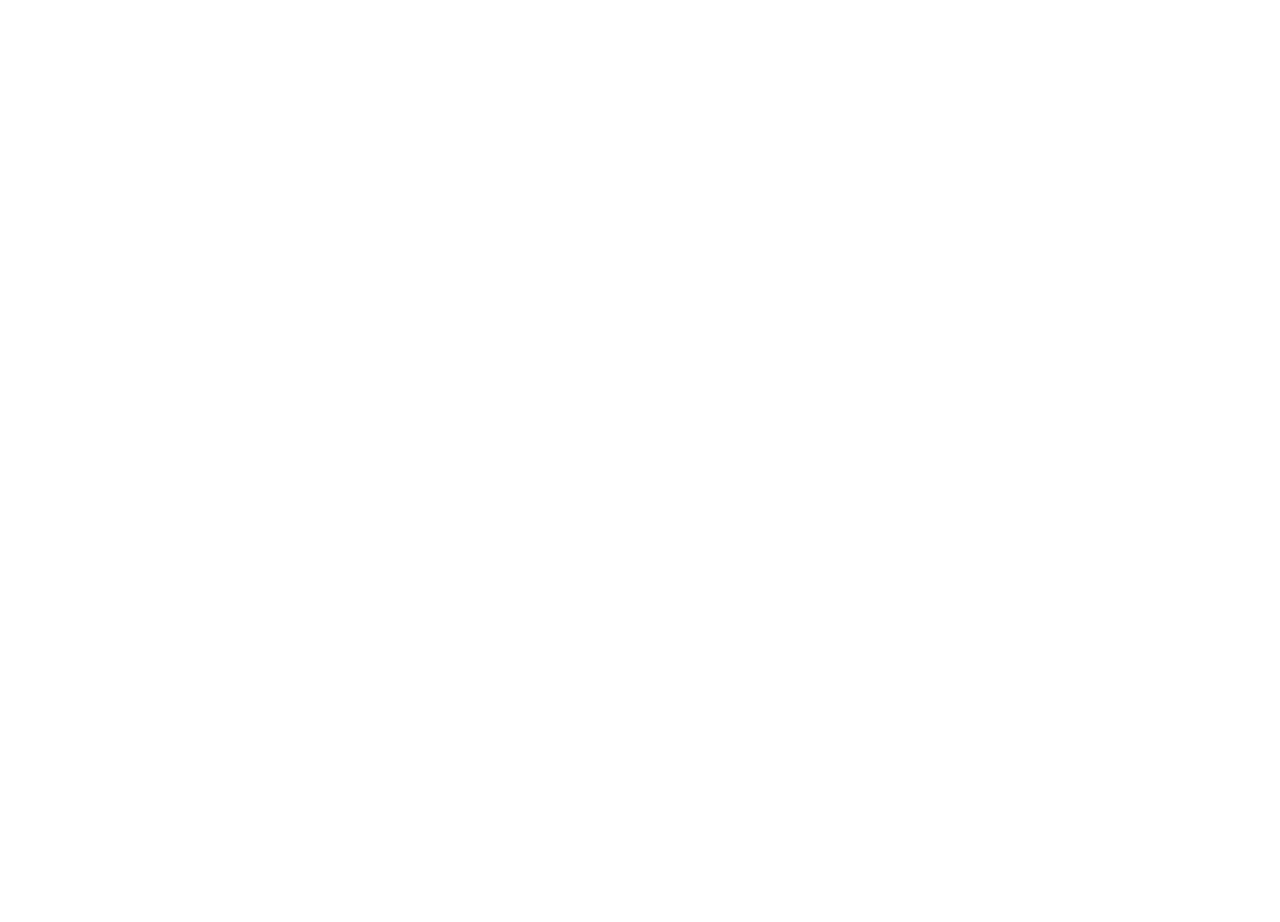
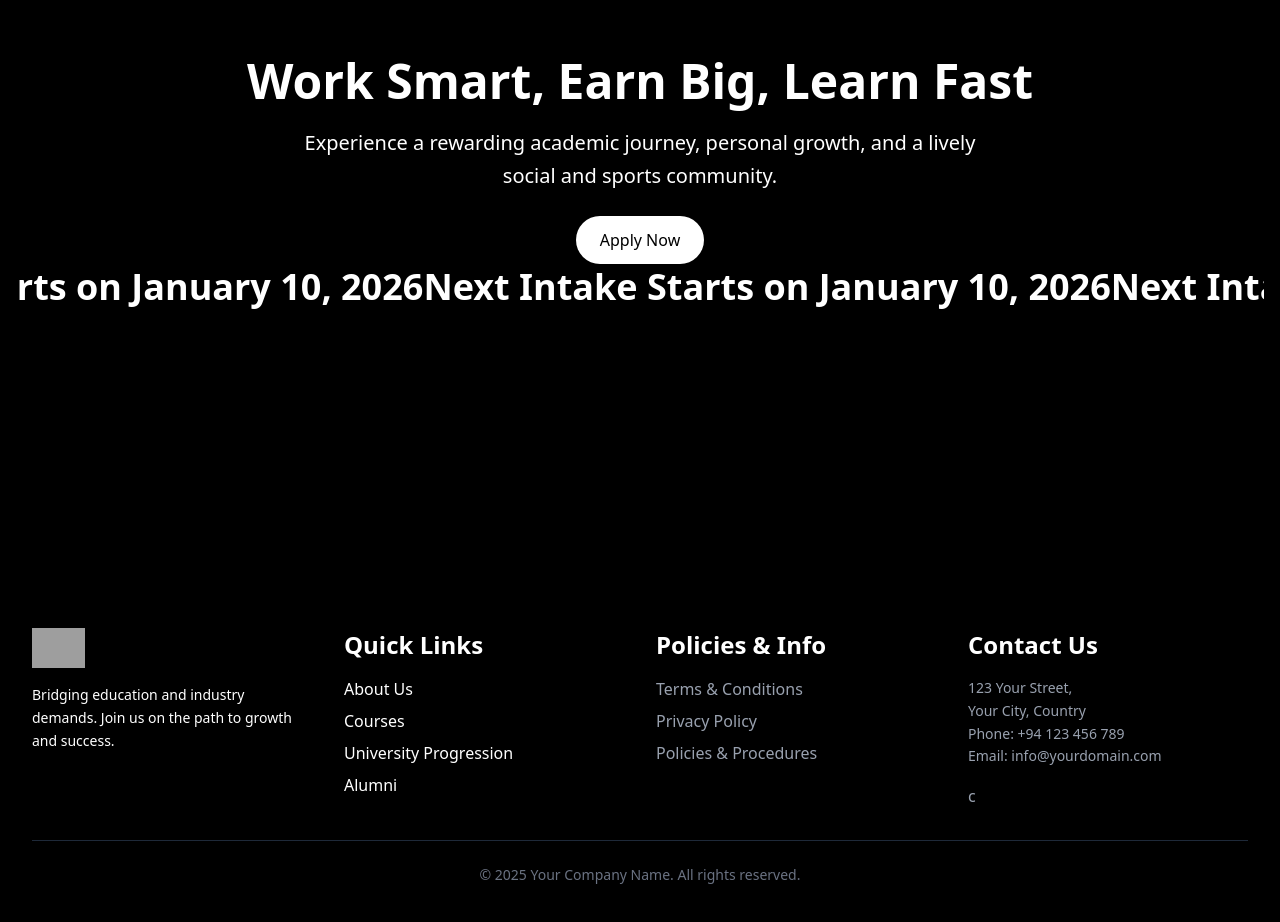
Before and after one commit to kithminiJayaweera/Hackthon-group-2, a React (Vite) app: page / in a window 1280 px wide. Shown: the part 220-1142 px from the top of the page. Before the commit the page ends 800 px from the top, so only its background shows below. Built offline with nearby package versions, Linux system fonts and the light colour scheme; grey boxes are pictures that could not be loaded.

Commit message:
feat:added hero section struture

```diff
--- a/package.json
+++ b/package.json
@@ -25,9 +25,11 @@
     "@tailwindcss/vite": "^4.1.1",
     "class-variance-authority": "^0.7.1",
     "clsx": "^2.1.1",
+    "framer-motion": "^12.23.24",
     "lucide-react": "^0.513.0",
     "react": "^19.0.0",
     "react-dom": "^19.0.0",
+    "react-fast-marquee": "^1.6.5",
     "react-router": "^7.4.1",
     "tailwind-merge": "^3.3.0",
     "tailwindcss": "^4.1.1"
--- a/src/App.tsx
+++ b/src/App.tsx
@@ -1,7 +1,13 @@
+import Footer from "./components/ui/Footer";
+import Hero from "./components/ui/Hero";
+
+
 function App() {
   return (
     <>
-      <h1 className="text-primary text-3xl">hello world</h1>
+      <Hero />
+      <Footer />
+
     </>
   );
 }
--- /dev/null
+++ b/src/components/ui/Footer.tsx
@@ -0,0 +1,61 @@
+const Footer = () => {
+  return (
+    <footer className="bg-black text-white py-12">
+      <div className="max-w-[1920px] mx-auto px-4 md:px-8">
+        <div className="grid grid-cols-1 md:grid-cols-4 gap-8">
+          {/* Logo & description */}
+          <div className="col-span-1">
+            <img src="/path/to/your-logo.svg" alt="Company Logo" className="h-10 mb-4" />
+            <p className="text-sm text-white">
+              Bridging education and industry demands. Join us on the path to growth and success.
+            </p>
+          </div>
+
+          {/* Quick Links */}
+          <div>
+            <h3 className="font-semibold mb-4">Quick Links</h3>
+            <ul className="space-y-2">
+              <li><a href="/about" className="text-white hover:text-white">About Us</a></li>
+              <li><a href="/courses" className="text-white hover:text-white">Courses</a></li>
+              <li><a href="/university-progression" className="text-white hover:text-white">University Progression</a></li>
+              <li><a href="/alumni" className="text-white hover:text-white">Alumni</a></li>
+            </ul>
+          </div>
+
+          {/* Policies & Info */}
+          <div>
+            <h3 className="font-semibold mb-4">Policies & Info</h3>
+            <ul className="space-y-2">
+              <li><a href="/terms-&-conditions" className="text-gray-400 hover:text-white">Terms & Conditions</a></li>
+              <li><a href="/privacy-policy" className="text-gray-400 hover:text-white">Privacy Policy</a></li>
+              <li><a href="/policies-&-procedures" className="text-gray-400 hover:text-white">Policies & Procedures</a></li>
+            </ul>
+          </div>
+
+          {/* Contact */}
+          <div>
+            <h3 className="font-semibold mb-4">Contact Us</h3>
+            <p className="text-gray-400 text-sm">
+              123 Your Street,<br />
+              Your City, Country<br />
+              Phone: +94 123 456 789<br />
+              Email: <a href="mailto:info@yourdomain.com" className="hover:text-white">info@yourdomain.com</a>
+            </p>
+            <div className="flex space-x-4 mt-4">
+              <a href="#" className="text-gray-400 hover:text-white"><span className="sr-only">Facebook</span> {/* Insert icon */}c</a>
+              <a href="#" className="text-gray-400 hover:text-white"><span className="sr-only">LinkedIn</span> {/* Insert icon */}</a>
+              <a href="#" className="text-gray-400 hover:text-white"><span className="sr-only">Instagram</span> {/* Insert icon */}</a>
+            </div>
+          </div>
+        </div>
+
+        {/* Divider */}
+        <div className="border-t border-gray-800 mt-8 pt-6 text-center text-sm text-gray-500">
+          &copy; {new Date().getFullYear()} Your Company Name. All rights reserved.
+        </div>
+      </div>
+    </footer>
+  );
+};
+
+export default Footer;
--- /dev/null
+++ b/src/components/ui/Hero.tsx
@@ -0,0 +1,22 @@
+
+import Stripe from "./Stripe";
+
+const Hero = () => {
+  return (
+    <div className=" mx-auto min-h-screen flex flex-col items-center justify-center text-center px-4">
+      <h1 className="text-4xl md:text-5xl font-bold mb-4 text-white">
+        Work Smart, Earn Big, Learn Fast
+      </h1>
+      <p className="max-w-[700px] text-lg md:text-xl  text-white">
+        Experience a rewarding academic journey, personal growth, and a lively
+        social and sports community.
+      </p>
+    <button className=" rounded-4xl mt-6 px-6 py-3 bg-white text-black  hover:bg-blue-700 transition"> Apply Now </button>
+
+    <Stripe />
+
+    </div>
+  );
+};
+
+export default Hero;
--- /dev/null
+++ b/src/components/ui/Stripe.tsx
@@ -0,0 +1,22 @@
+import Marquee from 'react-fast-marquee';
+
+const Stripe = () => {
+  return (
+    <Marquee>
+      <div className="overflow-hidden">
+        <div className="animate-marquee flex  whitespace-nowrap">
+          {Array.from({ length: 20 }).map((_, index) => (
+            <h1
+              key={index}
+              className="text-white "
+            >
+              Next Intake Starts on January 10, 2026
+            </h1>
+          ))}
+        </div>
+      </div>
+    </Marquee>
+  );
+};
+
+export default Stripe;
--- a/src/index.css
+++ b/src/index.css
@@ -3,6 +3,10 @@
 
 @custom-variant dark (&:is(.dark *));
 
+html,body{
+  scroll-behavior: smooth;
+  background-color: black;
+}
 @theme inline {
   /* Existing radius variables */
   --radius-sm: calc(var(--radius) - 4px);
```
Also changed, not shown: 1 other file (tests, documents, lock files or other folders).
